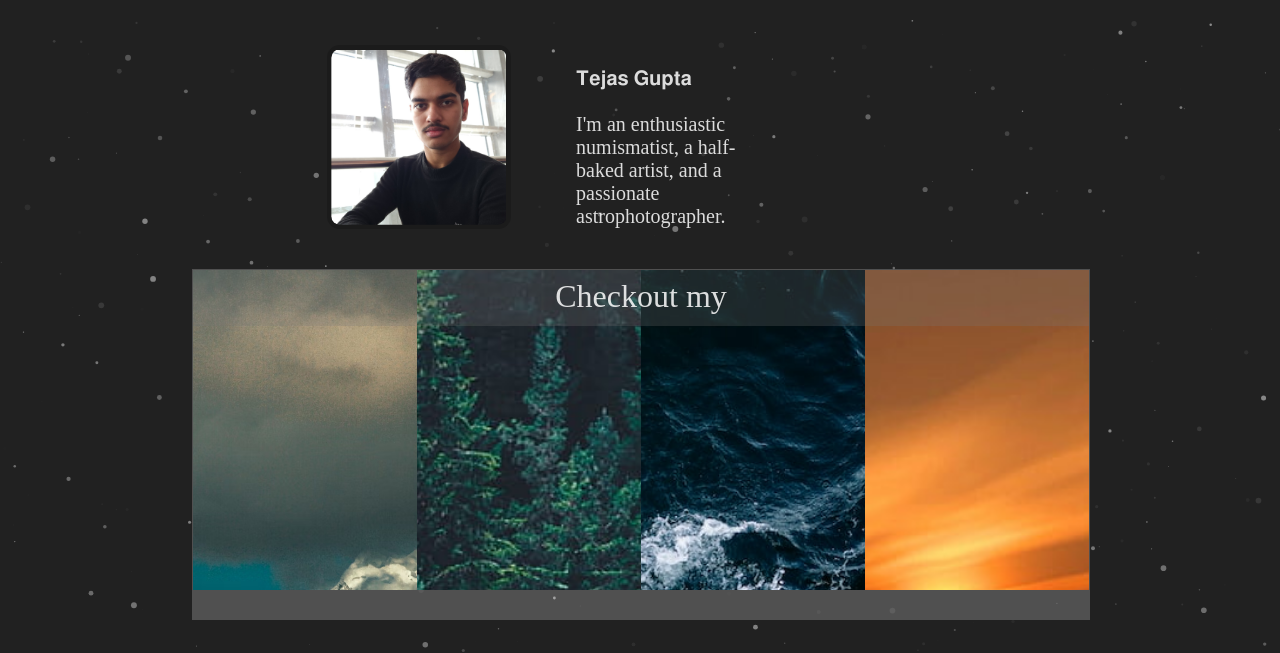
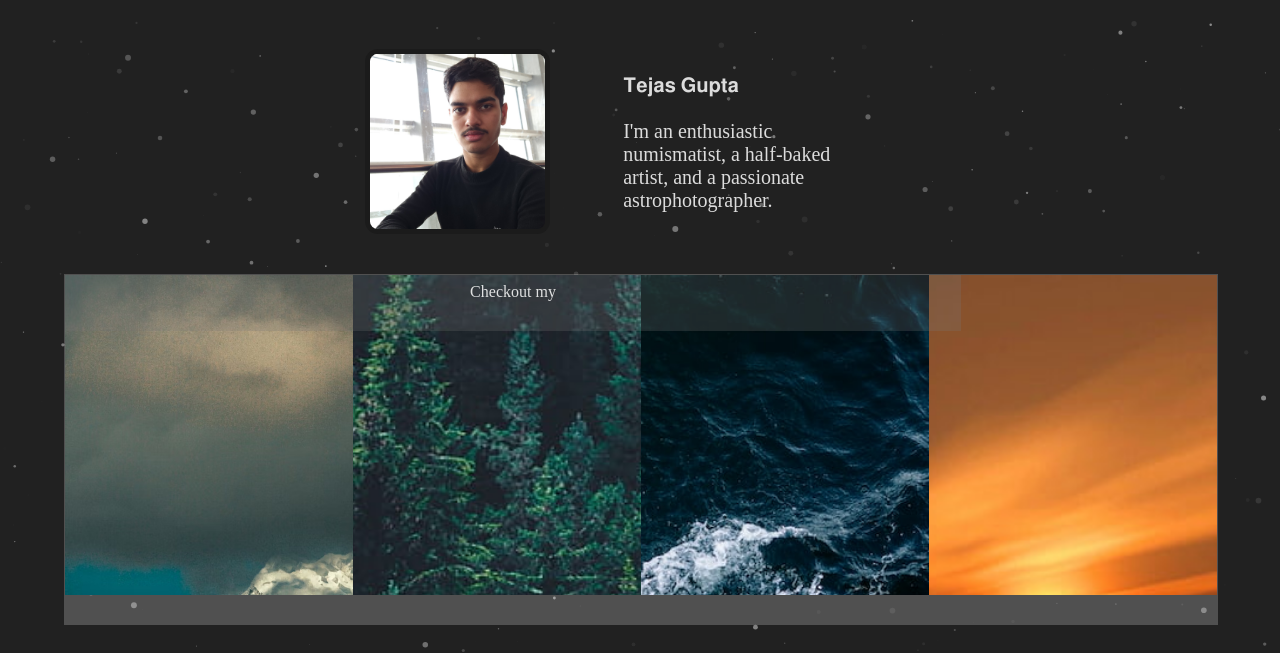
Before and after one commit to multiverseweb/business, a plain HTML site: page index.html in a window 1280 px wide. Shown: the top 653 px of the page. Drawn offline with nearby package versions, Linux system fonts and the light colour scheme.

Commit message:
Update style.css

```diff
--- a/style.css
+++ b/style.css
@@ -106,6 +106,9 @@ hr{
     height: 80vh;
     width: 70vw;
 }
+    .navbar{
+        font-size: 4vh;
+    }
     .links{
         width: 40%;
         margin-left: 30%;
@@ -199,9 +202,9 @@ hr{
 
 
 .screen{
-    margin-left: 15vw;
+    margin-left: 5vw;
     height: 40vh;
-    width: 70vw;
+    width: 90vw;
     overflow: hidden;
     margin-top: 40px;
     margin-bottom: 40px;
@@ -214,7 +217,7 @@ hr{
     position: absolute;
     width: 70vw;
     height: 6vh;
-    font-size: 4vh;
+    font-size: 2vh;
     padding-top: 1vh;
 }
 .navbar a{
```
